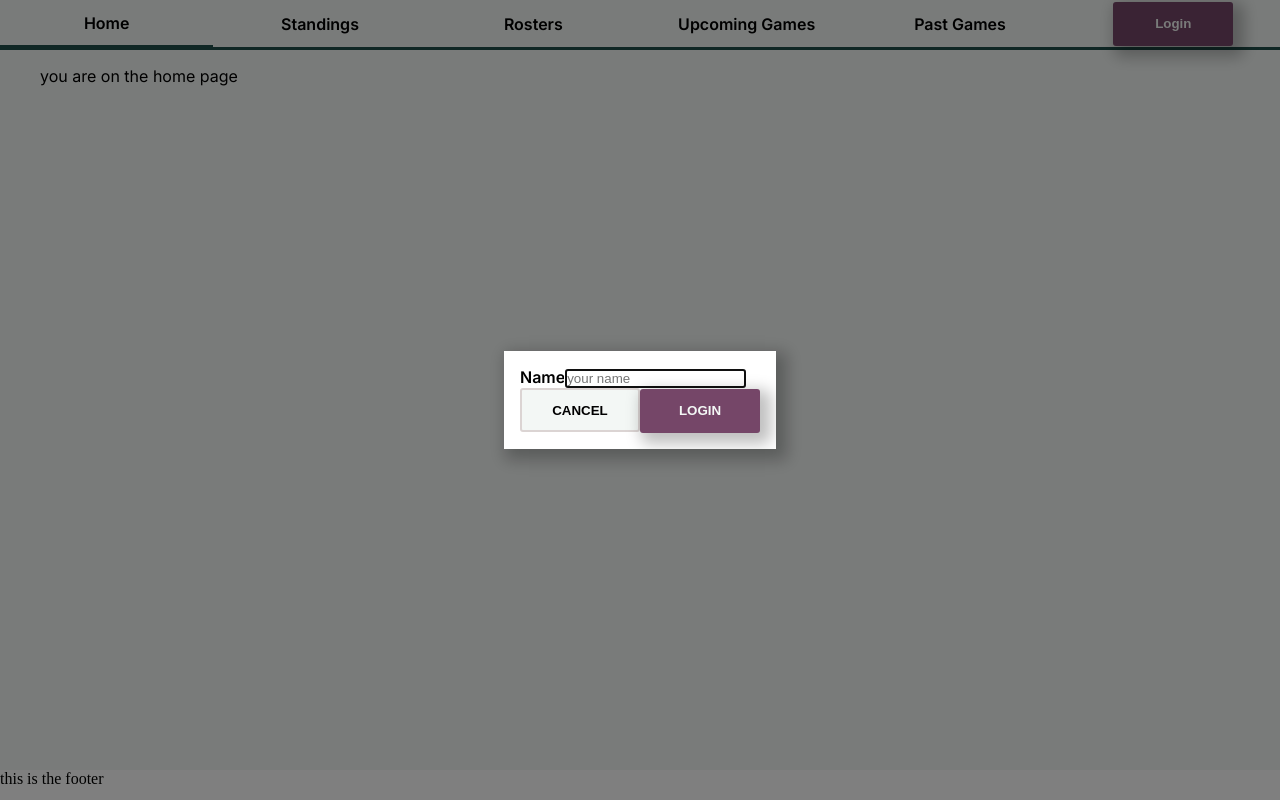
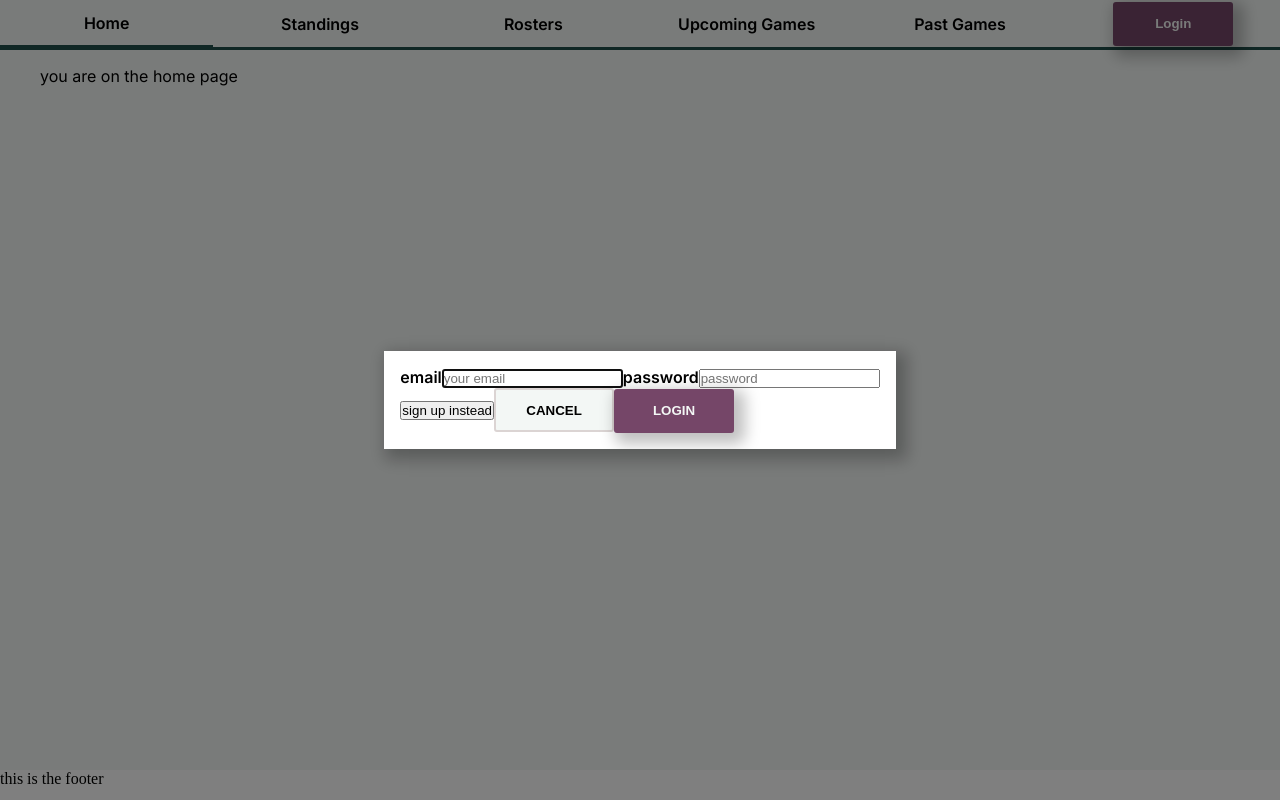
Before and after one commit to TYLER-JM/team-fantasy, a Next.js app: page / in a window 1280 px wide. Both pictures are taken after a click on the button "Login". Built offline with nearby package versions, Linux system fonts and the light colour scheme; no server answers.

Commit message:
setting up auth flow with supabase

```diff
--- a/package.json
+++ b/package.json
@@ -10,6 +10,7 @@
   },
   "dependencies": {
     "@supabase/auth-helpers-nextjs": "^0.8.7",
+    "@supabase/ssr": "^0.1.0",
     "@supabase/supabase-js": "^2.39.3",
     "next": "14.1.0",
     "react": "^18",
--- a/src/components/AuthButton.js
+++ b/src/components/AuthButton.js
@@ -3,31 +3,60 @@ import { useContext, useRef } from "react"
 import LoginForm from "./auth/LoginForm"
 import Modal from "./Modal"
 
+import { createClient } from "@/supbaseClient"
+
 export default function AuthButton() {
   const auth = useContext(AuthContext)
   const modalRef = useRef(null)
 
-  function loginAndCloseModal(value) {
-    auth.login(value || 'ANON')
+  const supabase = createClient()
+
+  async function loginAndCloseModal(email, password) {
+    const { data, error } = await supabase.auth.signInWithPassword({email, password})
+    if (error) {
+      console.log('error reaching SUPABASE', error)
+    }
+    if (data) {
+      auth.login(data.session, data.user)
+    }
     closeModal()
   }
+
+  async function signupAndCloseModal(email, password) {
+    const { data, error } = await supabase.auth.signUp({email, password})
+    if (error) {
+      console.log('error reaching SUPABASE', error)
+    }
+    if (data) {
+      auth.login(data.session, data.user)
+    }
+    // console.log('back from supabase: ', data)
+    closeModal()
+  }
+
+  async function logout() {
+    supabase.auth.signOut()
+    auth.logout()
+  }
+
   function showModal() {
     modalRef.current.showModal()
   }
+
   function closeModal() {
     modalRef.current.close()
   }
 
-  return auth?.session?.user ? (
+  return auth?.user ? (
     <div>
-      <span>Hi, {auth.session.user.name}</span>
-      <button onClick={auth.logout}>Logout</button>
+      <span>Hi, {auth.user.email}</span>
+      <button onClick={logout}>Logout</button>
     </div>
   ) : (
     <>
     <button className="btn primary floating" onClick={showModal}>Login</button>
     <Modal modalRef={modalRef}>
-      <LoginForm cancel={closeModal} login={loginAndCloseModal}/>
+      <LoginForm cancel={closeModal} login={loginAndCloseModal} signup={signupAndCloseModal}/>
     </Modal>
     </>
   )
--- a/src/components/auth/LoginForm.js
+++ b/src/components/auth/LoginForm.js
@@ -1,19 +1,39 @@
 import { useState } from "react"
 
-export default function LoginForm({login, cancel}) {
-  const [name, setName] = useState('')
+export default function LoginForm({login, cancel, signup}) {
+  const [email, setEmail] = useState('')
+  const [password, setPassword] = useState('')
+  const [signupMode, setSignupMode] = useState(false)
+
+  // async function handleSignup(email, password) {
+  //   const { data, error } = await supabase.auth.signUp({
+  //     email,
+  //     password,
+  //   })
+
+  //   console.log('DID we reach Supabase:', data, error)
+  // }
 
   return (
     <div className="form">
       <div className="form-group">
         <label className="form-label">
-          Name
+          email
         </label>
-          <input className="form-input" value={name} type="text" placeholder="your name" onChange={(e) => setName(e.target.value)}></input>
+          <input className="form-input" value={email} type="email" placeholder="your email" onChange={(e) => setEmail(e.target.value)}></input>
+        <label className="form-label">
+          password
+        </label>
+          <input className="form-input" value={password} type="password" placeholder="password" onChange={(e) => setPassword(e.target.value)}></input>
       </div>
       <div className="form-buttons">
+        <button onClick={() => setSignupMode(!signupMode)}>{signupMode ? 'login instead' : 'sign up instead'}</button>
         <button className="btn outline secondary" onClick={cancel}>CANCEL</button>
-        <button className="btn primary floating" onClick={() => login(name)}>LOGIN</button>
+        {signupMode
+          ? <button className="btn primary floating" onClick={() => signup(email, password)}>SIGNUP</button>
+          : <button className="btn primary floating" onClick={() => login(email, password)}>LOGIN</button>
+        }
+
       </div>
     </div>
   )
--- a/src/pages/_app.js
+++ b/src/pages/_app.js
@@ -6,23 +6,25 @@ import { useState } from "react";
 
 export default function App({ Component, pageProps }) {
   const [session, setSession] = useState(null)
+  const [user, setUser] = useState(null)
 
-  function login(value = 'ANON') {
+  function login(session, user) {
     console.log("LOGGING IN")
-    setSession({
-      token: 'blah',
-      user: {name: value, age: 41}
-    })
+    setSession(session)
+    setUser(user)
   }
   function logout() {
     setSession(null)
+    setUser(null)
   }
 
   const authState = {
     session,
+    user,
     login,
-    logout
+    logout,
   }
+
   return (
     <AuthContext.Provider value={authState}>
       <Layout>
--- a/src/pages/index.js
+++ b/src/pages/index.js
@@ -1,4 +1,3 @@
-import styles from "@/styles/Home.module.css";
 
 export default function Home() {
   return (
--- /dev/null
+++ b/src/supbaseClient.js
@@ -0,0 +1,11 @@
+
+import { createBrowserClient } from "@supabase/ssr"
+
+export function createClient() {
+  const supabase = createBrowserClient(
+    process.env.NEXT_PUBLIC_SUPABASE_URL,
+    process.env.NEXT_PUBLIC_SUPABASE_ANON_KEY
+  )
+
+  return supabase
+}
```
